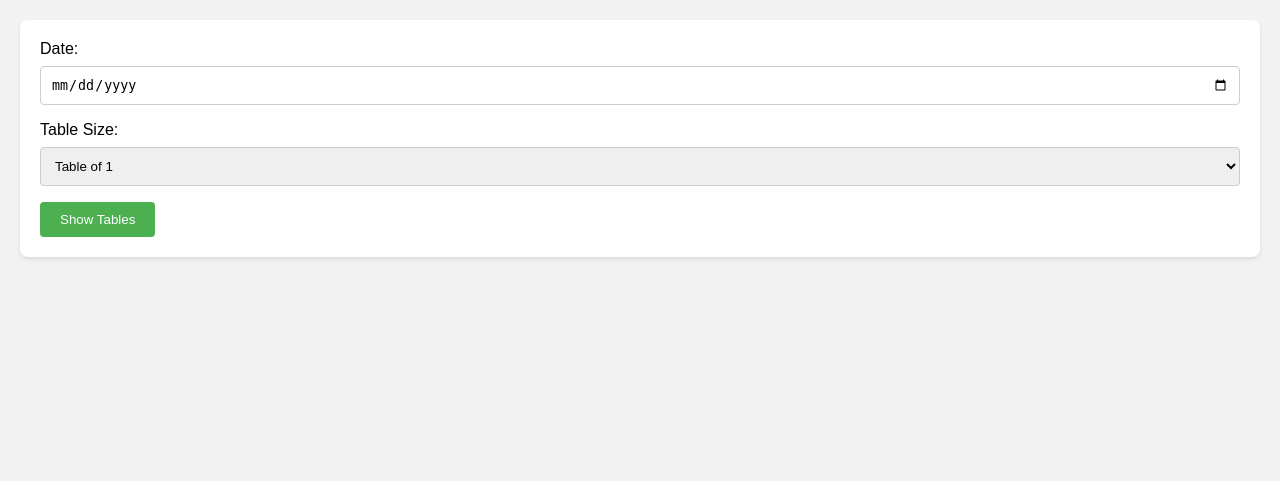
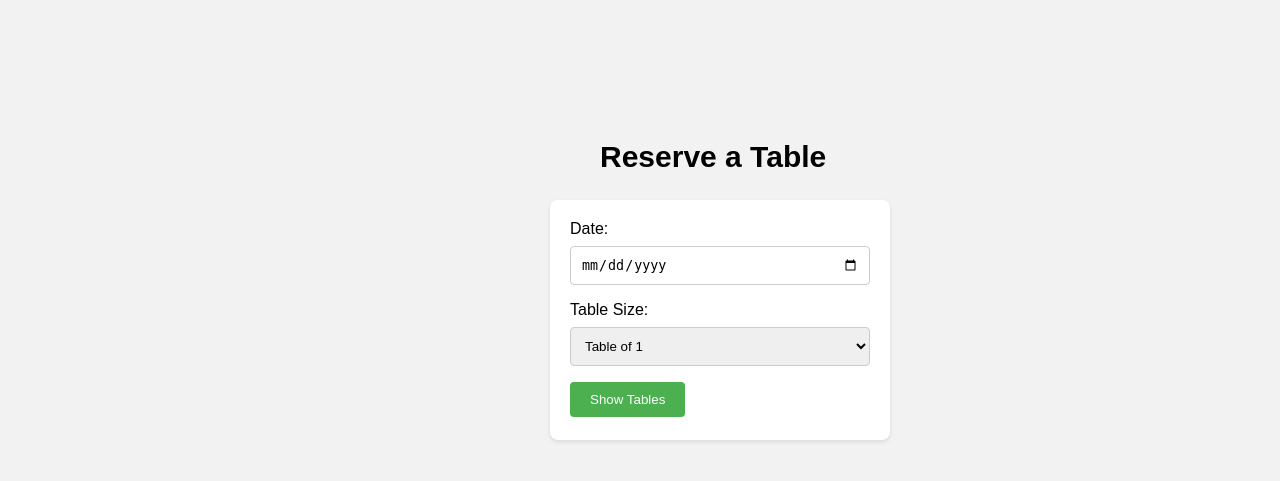
Before and after one commit to Andy-site/RRS, a Django app: page /reservation/ in a window 1280 px wide. Shown: the top 481 px of the page. Run offline with Django 5.2, Linux system fonts and the light colour scheme; a user stored in the database is signed in.

Commit message:
foutrh  push @Piyush_Dev

```diff
--- a/rms/myapp/templates/myapp/reservation.html
+++ b/rms/myapp/templates/myapp/reservation.html
@@ -11,7 +11,8 @@
             padding: 0;
         }
         form {
-            margin: 20px;
+            width: 300px;
+            height: 200px;
             padding: 20px;
             background-color: #fff;
             border-radius: 8px;
@@ -45,7 +46,8 @@
             display: flex;
             flex-wrap: wrap;
             justify-content: center;
-            margin-top: 20px;
+            margin-top: 470px;
+            margin-left: -50px;
         }
         .table {
             margin: 10px;
@@ -63,9 +65,23 @@
         .unreserved {
             background-color: #32CD32; /* LimeGreen */
         }
+        h4{
+        position: absolute;
+        font-size: 30px;
+        left: 600px;
+        top: 100px;
+
+        }
+        .F1{
+        position: absolute;
+        left: 550px;
+        top: 200px;
+        }
     </style>
 </head>
 <body>
+<h4>Reserve a Table</h4>
+<div class="F1">
        <form id="table-form">
         <label for="date">Date:</label>
         <input type="date" id="date" name="date">
@@ -79,6 +95,9 @@
         </select>
         <button type="submit">Show Tables</button>
     </form>
+
+</div>
+
 
     <div id="table-container">
         <!-- Table data will be inserted here -->
@@ -110,8 +129,17 @@
 
                     if (tableData.reserved) {
                         tableElement.classList.add('reserved');
+                        tableElement.addEventListener('click', function() {
+                            alert('This table is already booked.');
+                        });
                     } else {
                         tableElement.classList.add('unreserved');
+                        tableElement.addEventListener('click', function() {
+                            if (confirm('Do you really wish to book this table?')) {
+                                // Code to book the table goes here
+                                alert('Table booked successfully!');
+                            }
+                        });
                     }
 
                     tableContainer.appendChild(tableElement);
@@ -119,5 +147,6 @@
             });
     });
 </script>
+
 </body>
 </html>
```
Also changed, not shown: rms/db.sqlite3. Lines whose indentation alone changed are shown as unchanged.
